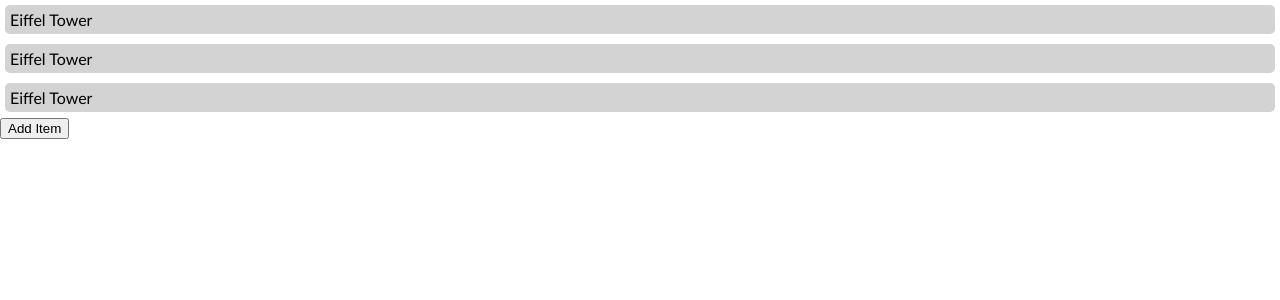
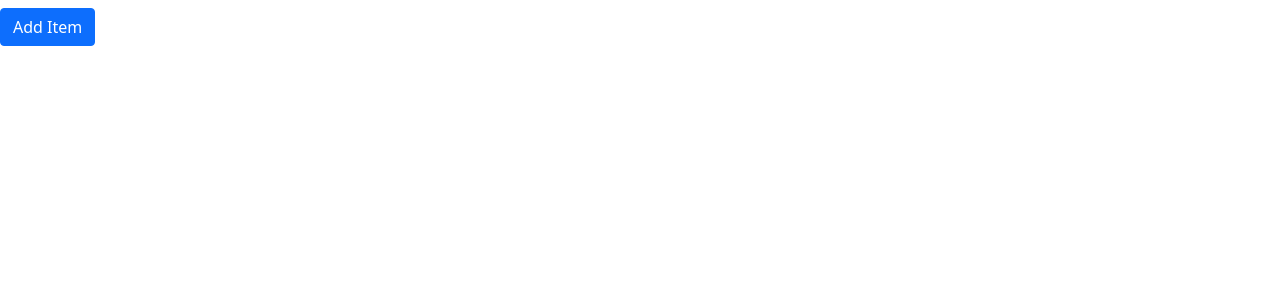
Before and after one commit to borasanuk-comp437/deck-frontend, a React (Create React App) app: page / in a window 1280 px wide. Shown: the top 300 px of the page. Built offline with nearby package versions, Linux system fonts and the light colour scheme.

Commit message:
added item list

```diff
--- a/src/App.css
+++ b/src/App.css
@@ -4,7 +4,7 @@
 }
 
 .item-tile {
-  margin: 5px;
+  margin-top: 5px;
   padding: 5px;
   background-color: lightgray;
   border-radius: 5px;
--- a/src/App.tsx
+++ b/src/App.tsx
@@ -1,23 +1,26 @@
-import React from "react";
+import React, { useState } from "react";
 import "./App.css";
-import Button from 'react-bootstrap/Button';
+import Button from "react-bootstrap/Button";
 
 const App = (): JSX.Element => {
+  const [items, setItems] = useState<string[]>([]);
+  const addItem = (name: string): void => {
+    setItems([...items, name]);
+  };
+  const createItemTile = (name: string): JSX.Element => {
+    return <div className="item-tile">{name}</div>;
+  };
+
   return (
-  <>
-  <div className="item-list">
-    <div className="item-tile">
-      Eiffel Tower
-    </div>
-    <div className="item-tile">
-      Eiffel Tower
-    </div>
-    <div className="item-tile">
-      Eiffel Tower
-    </div>
-  </div>
-  <Button variant="primary">Add Item</Button>
-  </>
+    <>
+      <div className="item-list">
+        {items.map(e => createItemTile(e))}
+      </div>
+      <div className="py-1"></div>
+      <Button variant="primary" onClick={() => addItem("Eiffel Tower")}>
+        Add Item
+      </Button>
+    </>
   );
 };
 
--- a/src/index.tsx
+++ b/src/index.tsx
@@ -2,6 +2,7 @@ import React from 'react';
 import ReactDOM from 'react-dom';
 import './index.css';
 import App from "./App";
+import 'bootstrap/dist/css/bootstrap.min.css';
 
 ReactDOM.render(
   <React.StrictMode>
```
